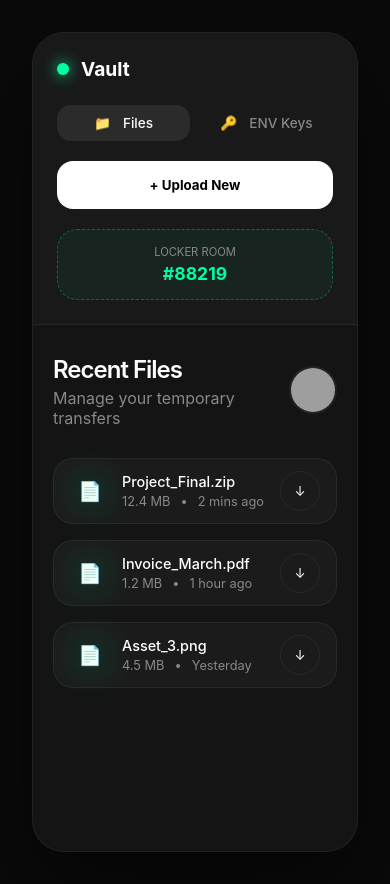
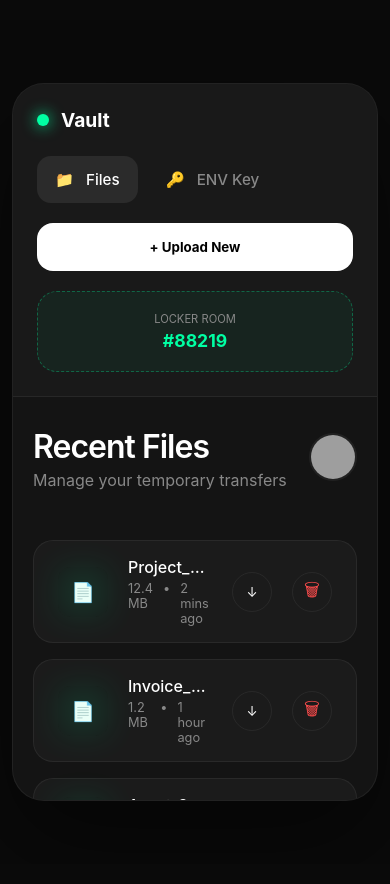
Before and after one commit to sridhantDalai/flashVault, a React (Vite) app: page /dashboard in a window 390 px wide. Built offline with nearby package versions, Linux system fonts and the light colour scheme; grey boxes are pictures that could not be loaded.

Commit message:
fixes ui

```diff
--- a/src/frontend/dashboard.jsx
+++ b/src/frontend/dashboard.jsx
@@ -1,5 +1,7 @@
 import React, { useState } from 'react';
 import './dashboard.scss';
+
+import { useNavigate } from "react-router-dom";
 
 const Dashboard = () => {
   // Mock data for files
@@ -7,7 +9,24 @@ const Dashboard = () => {
     { id: 1, name: "Project_Final.zip", size: "12.4 MB", date: "2 mins ago" },
     { id: 2, name: "Invoice_March.pdf", size: "1.2 MB", date: "1 hour ago" },
     { id: 3, name: "Asset_3.png", size: "4.5 MB", date: "Yesterday" },
+    { id: 3, name: "Asset_3.png", size: "4.5 MB", date: "Yesterday" },
+    { id: 3, name: "Asset_3.png", size: "4.5 MB", date: "Yesterday" },
+    { id: 3, name: "Asset_3.png", size: "4.5 MB", date: "Yesterday" },
+    { id: 3, name: "Asset_3.png", size: "4.5 MB", date: "Yesterday" },
+    { id: 3, name: "Asset_3.png", size: "4.5 MB", date: "Yesterday" },
+    { id: 3, name: "Asset_3.png", size: "4.5 MB", date: "Yesterday" },
+    { id: 3, name: "Asset_3.png", size: "4.5 MB", date: "Yesterday" },
   ]);
+
+  const navigate = useNavigate()
+
+  const handleUpload = () => {
+    navigate("/upload")
+  }
+
+  const handleKey = () => {
+    navigate("/key")
+  }
 
   return (
     <div className="dashboard-container">
@@ -25,14 +44,14 @@ const Dashboard = () => {
               <span className="icon">📁</span>
               Files
             </button>
-            <button className="nav-btn">
+            <button onClick={handleKey} className="nav-btn">
               <span className="icon">🔑</span>
-              ENV Keys
+              ENV Key
             </button>
           </div>
 
           <div className="upload-section">
-             <button className="primary-upload-btn">
+             <button onClick={handleUpload} className="primary-upload-btn">
                <span>+</span> Upload New
              </button>
           </div>
@@ -71,6 +90,13 @@ const Dashboard = () => {
                   </div>
                 </div>
                 <button className="download-btn">↓</button>
+
+                <div className="file-actions">
+                  <button className="delete-btn">
+                    <span className="icon">🗑</span>
+                  </button>
+                </div>
+
               </div>
             ))}
           </div>
--- a/src/frontend/dashboard.scss
+++ b/src/frontend/dashboard.scss
@@ -7,24 +7,27 @@ $text-dim: #888888;
 $border: rgba(255, 255, 255, 0.06);
 
 .dashboard-container {
-  min-height: 100vh;
+  height: 100vh; // Locked to viewport height
+  width: 100vw;  // Locked to viewport width
   background-color: $bg-main;
   color: $text-main;
   font-family: 'Inter', system-ui, sans-serif;
   display: flex;
   justify-content: center;
-  align-items: flex-start; // Better for long scrolling lists on mobile
+  align-items: center; // Center the glass-grid vertically
   padding: 24px;
+  box-sizing: border-box;
+  overflow: hidden; // Prevent the body from scrolling
 
   .glass-grid {
     display: flex;
     width: 100%;
     max-width: 1300px;
-    min-height: 85vh; // Dynamic height
+    height: 85vh; // Fixed height relative to viewport
     background: $bg-card;
     border: 1px solid $border;
     border-radius: 32px;
-    overflow: hidden;
+    overflow: hidden; // Keeps the sidebar and main area contained
     box-shadow: 0 40px 100px rgba(0, 0, 0, 0.5);
   }
 }
@@ -32,12 +35,14 @@ $border: rgba(255, 255, 255, 0.06);
 // --- SIDEBAR ---
 .sidebar-nav {
   width: 280px;
-  flex-shrink: 0; // Prevents sidebar from squishing
+  flex-shrink: 0;
   background: rgba(255, 255, 255, 0.02);
   border-right: 1px solid $border;
   padding: 40px 24px;
   display: flex;
   flex-direction: column;
+  height: 100%; // Ensure it fills the glass-grid height
+  box-sizing: border-box;
 
   .brand {
     display: flex;
@@ -113,7 +118,17 @@ $border: rgba(255, 255, 255, 0.06);
 .main-viewport {
   flex: 1;
   padding: 40px 60px;
-  overflow-y: auto;
+  overflow-y: auto; // This enables the scrollbar on the right side only
+  height: 100%;    // Ensures it respects the parent's height
+
+  /* Custom Scrollbar Styling (Optional) */
+  &::-webkit-scrollbar {
+    width: 6px;
+  }
+  &::-webkit-scrollbar-thumb {
+    background: rgba(255, 255, 255, 0.1);
+    border-radius: 10px;
+  }
 
   .content-header {
     display: flex;
@@ -136,6 +151,7 @@ $border: rgba(255, 255, 255, 0.06);
     display: flex;
     flex-direction: column;
     gap: 16px;
+    padding-bottom: 20px; // Space at the bottom of the scroll
   }
 
   .file-item {
@@ -177,7 +193,7 @@ $border: rgba(255, 255, 255, 0.06);
 
     .file-meta {
       flex: 1;
-      min-width: 0; // Essential for text-overflow to work
+      min-width: 0;
       .file-name {
         font-size: 1rem;
         font-weight: 500;
@@ -205,81 +221,81 @@ $border: rgba(255, 255, 255, 0.06);
       cursor: pointer;
       &:hover { background: white; color: black; }
     }
+
+    .file-actions {
+      display: flex;
+      gap: 12px;
+      flex-shrink: 0;
+
+       .delete-btn {
+        background: transparent;
+        border: 1px solid $border;
+        color: white;
+        width: 40px;
+        height: 40px;
+        border-radius: 50%;
+        cursor: pointer;
+        display: flex;
+        justify-content: center;
+        align-items: center;
+        transition: 0.2s;
+        font-size: 1.1rem;
+      }
+
+      .download-btn:hover {
+        background: white;
+        color: black;
+      }
+
+      .delete-btn {
+        color: #ff4d4d; // Subtle red icon
+        &:hover {
+          background: #ff4d4d;
+          border-color: #ff4d4d;
+          color: white; // Turns white on red background
+          box-shadow: 0 0 15px rgba(255, 77, 77, 0.3);
+        }
+      }
+    }
+
   }
 }
 
 // --- RESPONSIVENESS ---
-
-// Tablets & Smaller Desktops
 @media (max-width: 1024px) {
   .main-viewport {
     padding: 40px 30px;
   }
 }
 
-// Mobile Devices
 @media (max-width: 768px) {
   .dashboard-container {
     padding: 12px;
-    align-items: stretch;
+    height: 100vh;
+    overflow: hidden; // Keep mobile view contained too
   }
 
   .glass-grid {
     flex-direction: column;
-    height: auto;
+    height: 100%; // Fill the container on mobile
     border-radius: 24px;
   }
 
   .sidebar-nav {
     width: 100%;
+    height: auto; // Let sidebar be natural height on mobile
     border-right: none;
     border-bottom: 1px solid $border;
     padding: 24px;
 
     .brand { margin-bottom: 24px; }
-
-    .nav-group {
-      flex-direction: row;
-      margin-bottom: 20px;
-      .nav-btn {
-        flex: 1;
-        justify-content: center;
-        padding: 10px;
-        font-size: 0.85rem;
-      }
-    }
-
-    .primary-upload-btn {
-      margin-bottom: 20px;
-    }
-
-    .locker-info {
-      padding: 15px;
-    }
+    .nav-group { flex-direction: row; margin-bottom: 20px; }
+    .primary-upload-btn { margin-bottom: 20px; }
   }
 
   .main-viewport {
     padding: 30px 20px;
-
-    .content-header {
-      margin-bottom: 30px;
-      h1 { font-size: 1.5rem; }
-    }
-
-    .file-item {
-      padding: 12px 16px;
-      gap: 12px;
-
-      &:hover { transform: none; } // Disable translate on mobile for better UX
-
-      .file-icon {
-        width: 40px;
-        height: 40px;
-      }
-
-      .file-meta .file-name {
-        font-size: 0.9rem;
-      }
-    }
+    flex: 1; // Take up remaining space
+    overflow-y: auto; // Scroll files only
   }
 }
--- a/src/frontend/key.jsx
+++ b/src/frontend/key.jsx
@@ -1,8 +1,16 @@
 import React from 'react';
 import './key.scss';
 
+import { useNavigate } from "react-router-dom";
+
 function Key() {
   const envKey = "4A2B-91X7-KL09-PROX"; // Placeholder key
+
+  const navigate = useNavigate()
+
+  const handleDashboard = () => {
+    navigate("/dashboard")
+  }
 
   return (
     <div className="container">
@@ -13,7 +21,7 @@ function Key() {
           <code>{envKey}</code>
         </div>
 
-        <button className="dashboard-btn" onClick={() => console.log('Redirecting...')}>
+        <button onClick={handleDashboard} className="dashboard-btn" >
           Goto dashboard
         </button>
       </div>
```
